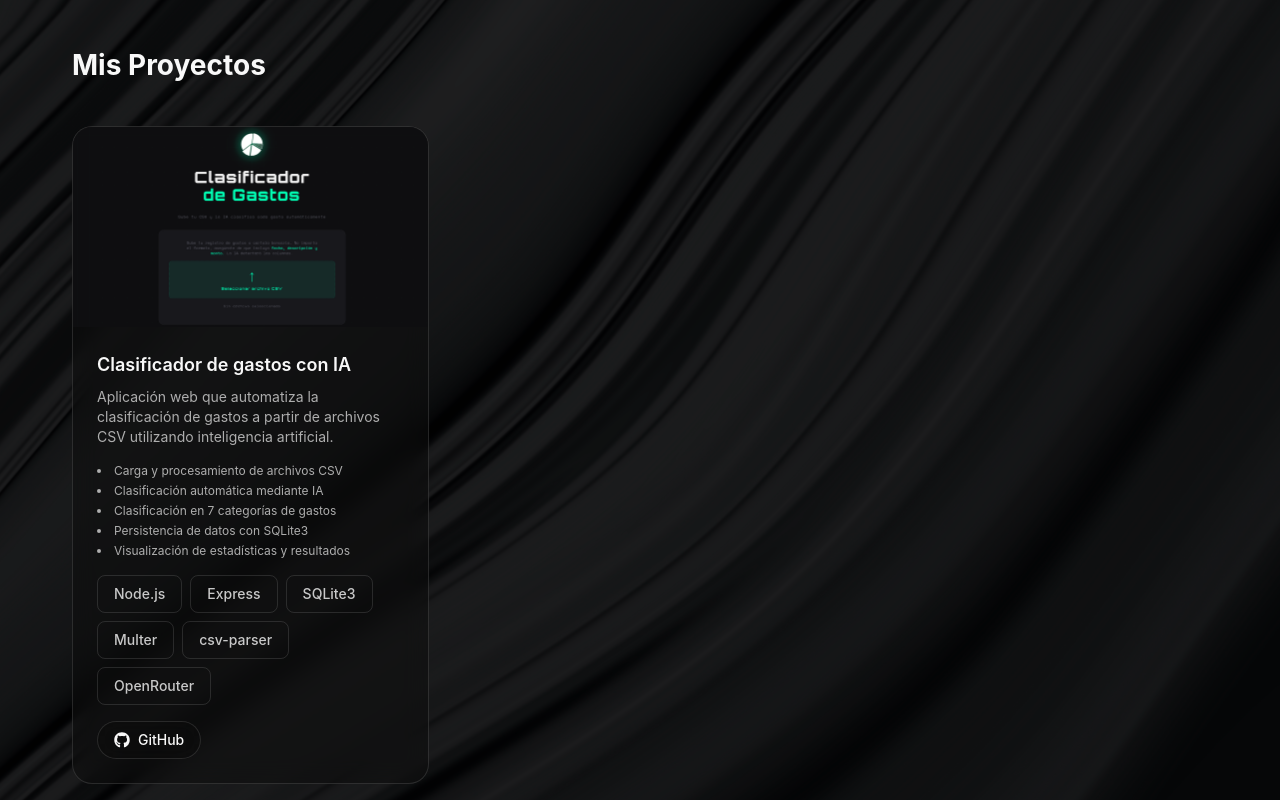
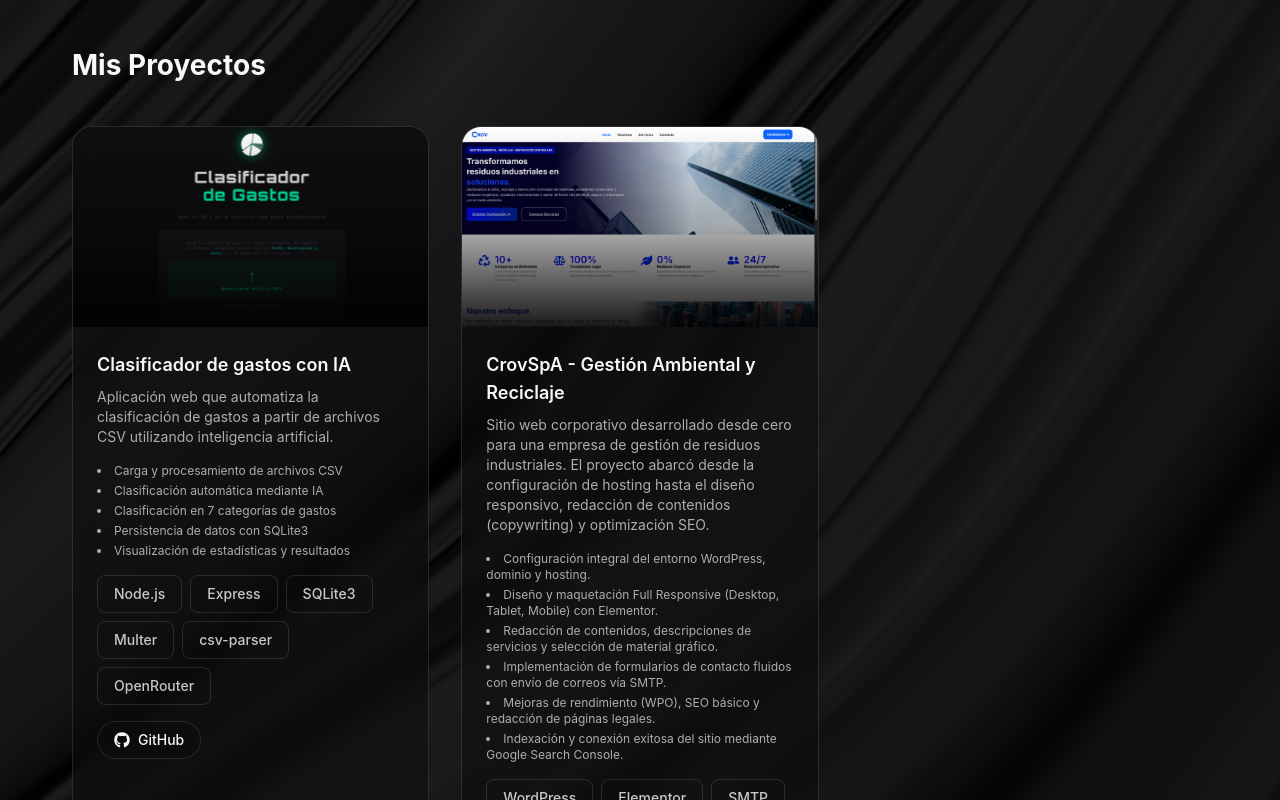
Before and after one commit to Diego4riel/Portafolio_DiegoEscalona_fullstack, a React (Vite) app: page / in a window 1280 px wide. Shown: the part 1780-2580 px from the top of the page. Built offline with nearby package versions, Linux system fonts and the light colour scheme.

Commit message:
feat: Añadir proyecto de sitio web corporativo CrovSpA

```diff
--- a/src/components/sections/projects.tsx
+++ b/src/components/sections/projects.tsx
@@ -7,6 +7,7 @@ import { Button } from '@/components/ui/button';
 import { Grid } from '@/components/shared/grid';
 import { projects } from '@/data/projects';
 import { FaGithub } from 'react-icons/fa';
+import { FaGlobe } from 'react-icons/fa';
 import projectsbg from '@/assets/projectsbg.jpg';
 
 export function Projects() {
@@ -17,12 +18,13 @@ export function Projects() {
       <Grid cols={{ base: 1, md: 3 }} gap="lg">
         {projects.map((project) => (
           <Card key={project.id}>
-            <div className="aspect-video bg-muted">
+            <div className="aspect-video bg-muted relative">
               <img
                 src={project.image}
                 alt={`Captura del proyecto ${project.title}`}
                 className="w-full h-full object-cover"
               />
+              <div className="absolute inset-0 bg-linear-to-t from-black/90 via-black/30 to-transparent pointer-events-none" />
             </div>
 
             <CardContent>
@@ -48,9 +50,15 @@ export function Projects() {
               {project.githubUrl && (
                 <a href={project.githubUrl} target="_blank" rel="noopener noreferrer">
                   <Button variant="secondary" size="sm">
-                    <FaGithub className="h-4 w-4" />{' '}
-                    {/* Puedes ajustar el tamaño con clases de CSS o Tailwind */}
-                    GitHub
+                    <FaGithub className="h-4 w-4" /> GitHub
+                  </Button>
+                </a>
+              )}
+
+              {project.liveUrl && (
+                <a href={project.liveUrl} target="_blank" rel="noopener noreferrer">
+                  <Button variant="secondary" size="sm">
+                    <FaGlobe className="h-4 w-4" /> Ver en vivo
                   </Button>
                 </a>
               )}
--- a/src/data/projects.ts
+++ b/src/data/projects.ts
@@ -1,4 +1,4 @@
-import type { Project } from '@/types/project'
+import type { Project } from '@/types/project';
 
 export const projects: Project[] = [
   {
@@ -7,14 +7,7 @@ export const projects: Project[] = [
     description:
       'Aplicación web que automatiza la clasificación de gastos a partir de archivos CSV utilizando inteligencia artificial.',
     image: '/projects/Clasificador_De_gastos.png',
-    technologies: [
-      'Node.js',
-      'Express',
-      'SQLite3',
-      'Multer',
-      'csv-parser',
-      'OpenRouter',
-    ],
+    technologies: ['Node.js', 'Express', 'SQLite3', 'Multer', 'csv-parser', 'OpenRouter'],
     githubUrl: 'https://github.com/Diego4riel/Clasificador-de-gastos',
     highlights: [
       'Carga y procesamiento de archivos CSV',
@@ -24,4 +17,21 @@ export const projects: Project[] = [
       'Visualización de estadísticas y resultados',
     ],
   },
-]
+  {
+    id: 'Crov_spa',
+    title: 'CrovSpA - Gestión Ambiental y Reciclaje',
+    description:
+      'Sitio web corporativo desarrollado desde cero para una empresa de gestión de residuos industriales. El proyecto abarcó desde la configuración de hosting hasta el diseño responsivo, redacción de contenidos (copywriting) y optimización SEO.',
+    image: 'projects/crovspahome.png',
+    technologies: ['WordPress', 'Elementor', 'SMTP', 'SEO', 'Google Search Console'],
+    liveUrl: 'https://crovspa.com/',
+    highlights: [
+      'Configuración integral del entorno WordPress, dominio y hosting.',
+      'Diseño y maquetación Full Responsive (Desktop, Tablet, Mobile) con Elementor.',
+      'Redacción de contenidos, descripciones de servicios y selección de material gráfico.',
+      'Implementación de formularios de contacto fluidos con envío de correos vía SMTP.',
+      'Mejoras de rendimiento (WPO), SEO básico y redacción de páginas legales.',
+      'Indexación y conexión exitosa del sitio mediante Google Search Console.',
+    ],
+  },
+];
```
Also changed, not shown: src/components/layout/container.tsx (+3 -8 lines), src/types/project.ts (+9 -8 lines), public/projects/crovspahome.png (added).
